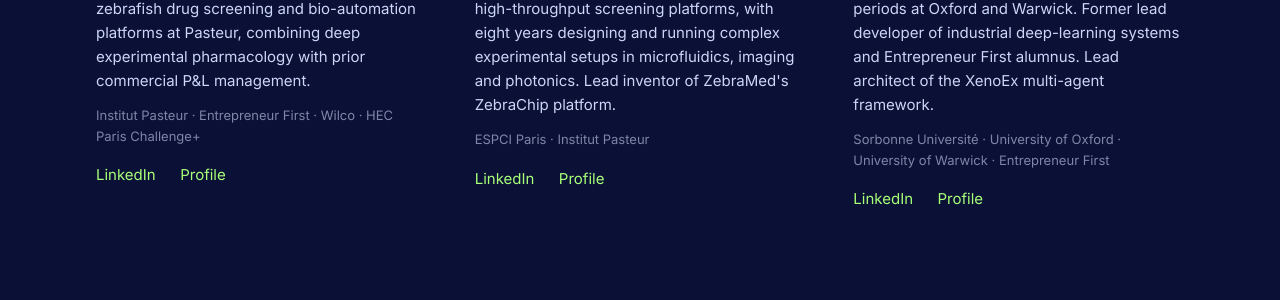
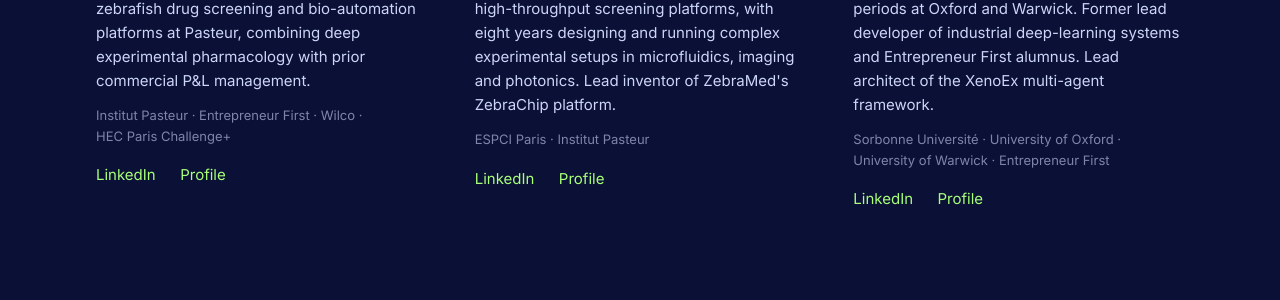
Before and after one commit to zebramed/zebramed.bio, a Jekyll site: the page built from index.html, in a window 1280 px wide and 1400 px high, scrolled down 6020 px. Shown: the part 153-453 px from the top of the window. Built offline with Jekyll 4.4.1, drawn with Linux system fonts in a browser that asks for light colours; some of the changed text lies outside the part shown.

Commit message:
Layout: the hero headline wraps balanced and never splits 'whole-organism', 2rem minimum on phones so it holds four lines or fewer; affiliations break only between names; on phones the closing buttons stack at one width

```diff
--- a/_includes/hero.html
+++ b/_includes/hero.html
@@ -2,7 +2,7 @@
     <div class="wrap hero-grid">
 
         <div class="hero-copy">
-            <h1 class="display">From whole-organism data to clinical proof, <span class="gradient-text">without the blind spots</span></h1>
+            <h1 class="display">From <span class="nowrap">whole-organism</span> data to clinical proof, <span class="gradient-text">without the blind spots</span></h1>
             <p class="lede">ZebraMed pairs an automated living biofoundry with interpretable AI, bringing systemic clarity to preclinical drug discovery.</p>
             <a class="cue" href="#problem">
                 <span>See the problem</span>
--- a/_includes/team.html
+++ b/_includes/team.html
@@ -15,7 +15,7 @@
             <h3 class="person-name">{{ p.name }}{% if p.title %}, {{ p.title }}{% endif %}</h3>
             <p class="label">{{ p.role }}</p>
             <p class="person-bio">{{ p.bio }}</p>
-            {% if p.affiliations %}<p class="person-aff">{{ p.affiliations | join: " · " }}</p>{% endif %}
+            {% if p.affiliations %}<p class="person-aff">{% for a in p.affiliations %}<span class="nowrap">{{ a }}</span>{% unless forloop.last %} · {% endunless %}{% endfor %}</p>{% endif %}
             <p class="links">
                 {% if p.linkedin %}<a href="{{ p.linkedin }}" target="_blank" rel="noopener noreferrer">LinkedIn</a>{% endif %}
                 {% if p.page %}<a href="{{ p.page | relative_url }}">Profile</a>{% endif %}
--- a/assets/css/main.scss
+++ b/assets/css/main.scss
@@ -68,6 +68,7 @@
 
 p { max-width: 62ch; color: var(--color-text-medium); }
 .muted { color: rgba(var(--color-text-light-rgb), 0.62); }
+.nowrap { white-space: nowrap; }
 
 .wrap { width: 100%; max-width: var(--wrap); margin-inline: auto; padding-inline: 1rem; }
 @media (min-width: 640px) { .wrap { padding-inline: 1.5rem; } }
@@ -81,8 +82,9 @@
 .display {
     font-family: var(--font-family-sans);
     font-weight: 600; letter-spacing: -0.03em;
-    font-size: clamp(2.25rem, 4.6vw, 3.5rem); line-height: 1.06;
+    font-size: clamp(2rem, 4.6vw, 3.5rem); line-height: 1.06;
     color: var(--color-text-light);
+    text-wrap: balance;
 }
 .title {
     font-family: var(--font-family-sans);
@@ -653,6 +655,11 @@
 .closing-inner { position: relative; display: flex; flex-direction: column; align-items: center; }
 .closing .lede { margin: 1.5rem auto 0; }
 .closing-actions { margin-top: 2.5rem; display: flex; flex-wrap: wrap; justify-content: center; gap: 1rem; }
+/* phones: the two buttons stack at one width */
+@media (max-width: 559px) {
+    .closing-actions { flex-direction: column; align-items: stretch; width: 100%; max-width: 20rem; }
+    .closing-actions .btn { justify-content: center; }
+}
 
 /* personal pages: one quiet card */
 .card-bg { background: rgba(255, 255, 255, 0.03); border: 1px solid rgba(var(--color-line-rgb), 0.2); border-radius: 0.75rem; }
```
